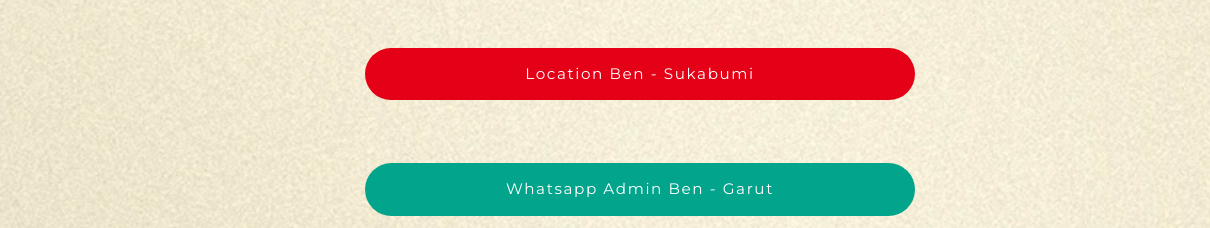
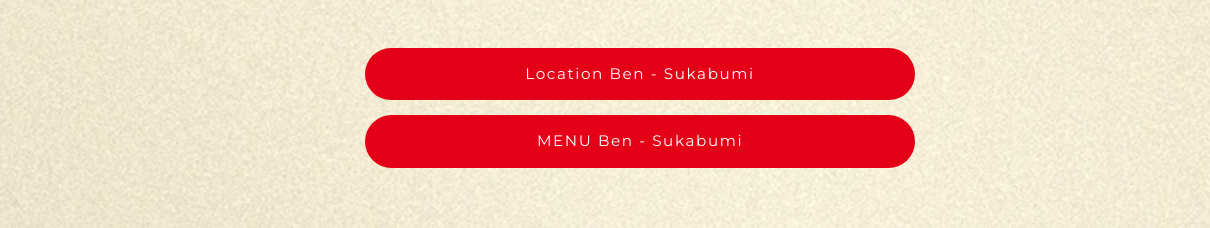
Before and after one commit to nanansm/ben, a plain HTML site: page index.html in a window 1280 px wide. Shown: the part 876-1104 px from the top of the page, 0-1210 px from the left. Drawn offline with nearby package versions, Linux system fonts and the light colour scheme; grey boxes are pictures that could not be loaded.

Commit message:
Update index.html

```diff
--- a/index.html
+++ b/index.html
@@ -71,6 +71,10 @@
 
               <a class="linktext" href="https://maps.app.goo.gl/hS91N6SowosLWLBm7?g_st=iw" target="_blank">
                 Location Ben - Sukabumi
+              </a>
+
+              <a class="linktext" href="https://drive.google.com/drive/folders/1B4JPk80gqhhk8JZXvOTJvwTCM_zFPlim?usp=share_link" target="_blank">
+                MENU Ben - Sukabumi
               </a>
 
               <br><br>
```
